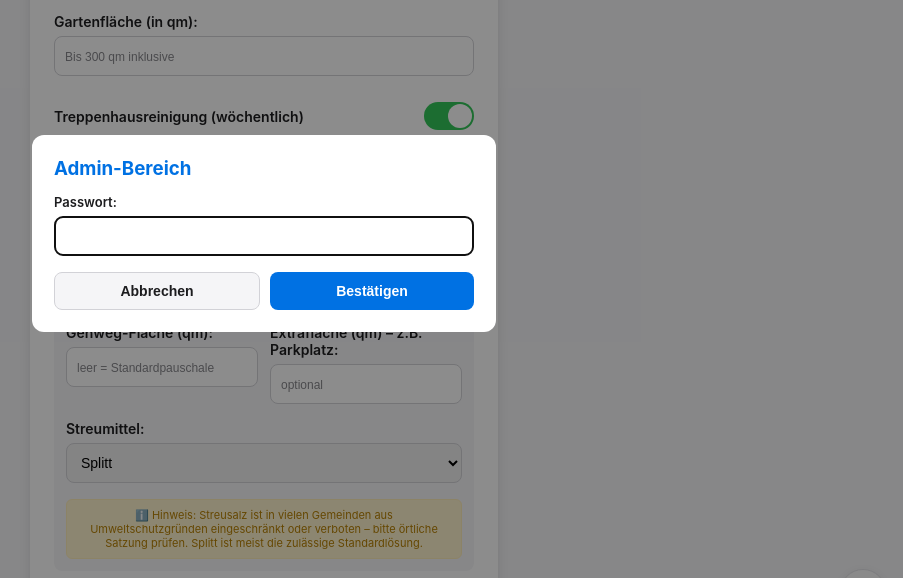
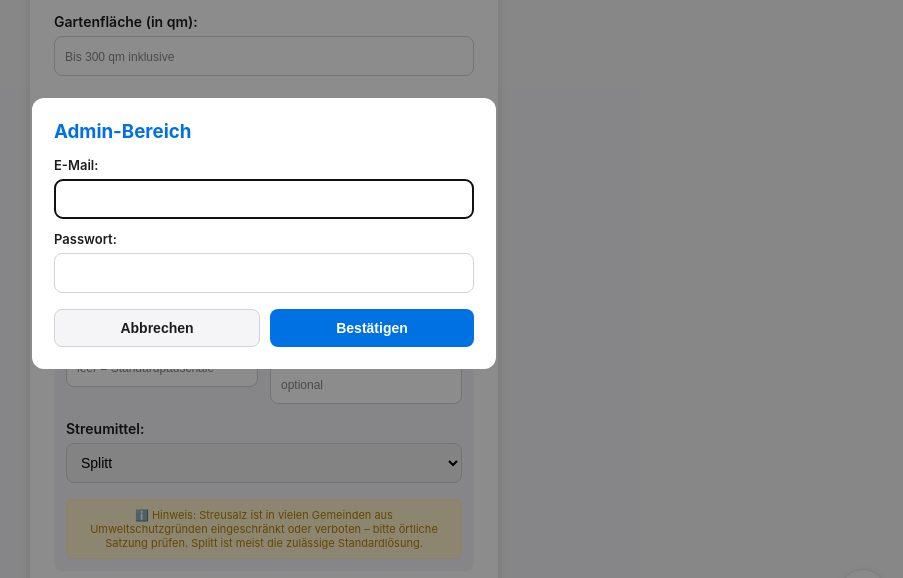
Before and after one commit to hausmeisterfruhnert/kalk1, a plain HTML site: page index.html in a window 1280 px wide. Both pictures are taken after a click on the element 1239 px from the left and 759 px from the top of the page. Shown: the part 167-745 px from the top of the page, without its empty margins (376-1279 px from the left). Drawn offline with Linux system fonts and the light colour scheme.

Commit message:
Add files via upload

```diff
--- a/index.html
+++ b/index.html
@@ -169,6 +169,10 @@ input:checked+.slider:before{transform:translateX(22px)}
   <div class="modal-box">
     <h3>Admin-Bereich</h3>
     <div class="form-group">
+      <label>E-Mail:</label>
+      <input type="email" id="pw_email" onkeydown="if(event.key==='Enter')pruefePasswort()">
+    </div>
+    <div class="form-group">
       <label>Passwort:</label>
       <input type="password" id="pw_input" onkeydown="if(event.key==='Enter')pruefePasswort()">
       <div class="error-text" id="pw_error">Falsches Passwort.</div>
@@ -257,8 +261,8 @@ input:checked+.slider:before{transform:translateX(22px)}
    ============================================================ */
 const FIRMEN_EMAIL = "info@hausmeister-fruhnert.de";
 
-/* Admin-Passwort — bitte bei Bedarf im Code anpassen */
-const ADMIN_PASSWORT = "admin2026";
+/* Das Admin-Passwort liegt NICHT mehr hier im Code, sondern wird sicher
+   über den Render-Server geprüft (Umgebungsvariable ADMIN_PASSWORT). */
 
 const STORAGE_KEY = "kalkulator_preis_config_v1";
 
@@ -676,10 +680,11 @@ function erstelleLexofficeAngebot(name, email, strasse, plz, ort){
 /* ---------------- Admin-Bereich ---------------- */
 
 function oeffnePasswortAbfrage(){
+  document.getElementById('pw_email').value = "";
   document.getElementById('pw_input').value = "";
   document.getElementById('pw_error').style.display = 'none';
   document.getElementById('pw_modal').classList.add('open');
-  setTimeout(() => document.getElementById('pw_input').focus(), 50);
+  setTimeout(() => document.getElementById('pw_email').focus(), 50);
 }
 
 function schliesseModal(id){
@@ -687,14 +692,40 @@ function schliesseModal(id){
 }
 
 function pruefePasswort(){
+  const emailEingabe = document.getElementById('pw_email').value;
   const eingabe = document.getElementById('pw_input').value;
-  if(eingabe === ADMIN_PASSWORT){
-    schliesseModal('pw_modal');
-    befuelleAdminFormular();
-    document.getElementById('admin_modal').classList.add('open');
-  }else{
-    document.getElementById('pw_error').style.display = 'block';
+  const fehlerElement = document.getElementById('pw_error');
+  fehlerElement.style.display = 'none';
+
+  if(!LEXOFFICE_SERVER_URL || LEXOFFICE_SERVER_URL.indexOf("BITTE-") === 0){
+    fehlerElement.innerText = "Server-Adresse nicht konfiguriert.";
+    fehlerElement.style.display = 'block';
+    return;
   }
+
+  fetch(LEXOFFICE_SERVER_URL + "/api/admin-login", {
+    method: "POST",
+    headers: { "Content-Type": "application/json" },
+    body: JSON.stringify({ email: emailEingabe, passwort: eingabe })
+  })
+  .then(function(antwort){ return antwort.json().then(function(daten){ return { status: antwort.status, daten: daten }; }); })
+  .then(function(ergebnis){
+    if(ergebnis.daten && ergebnis.daten.ok){
+      schliesseModal('pw_modal');
+      befuelleAdminFormular();
+      document.getElementById('admin_modal').classList.add('open');
+    }else if(ergebnis.status === 429){
+      fehlerElement.innerText = "Zu viele Versuche. Bitte kurz warten.";
+      fehlerElement.style.display = 'block';
+    }else{
+      fehlerElement.innerText = "E-Mail oder Passwort falsch.";
+      fehlerElement.style.display = 'block';
+    }
+  })
+  .catch(function(){
+    fehlerElement.innerText = "Server nicht erreichbar. Bitte später erneut versuchen.";
+    fehlerElement.style.display = 'block';
+  });
 }
 
 function befuelleAdminFormular(){
```
